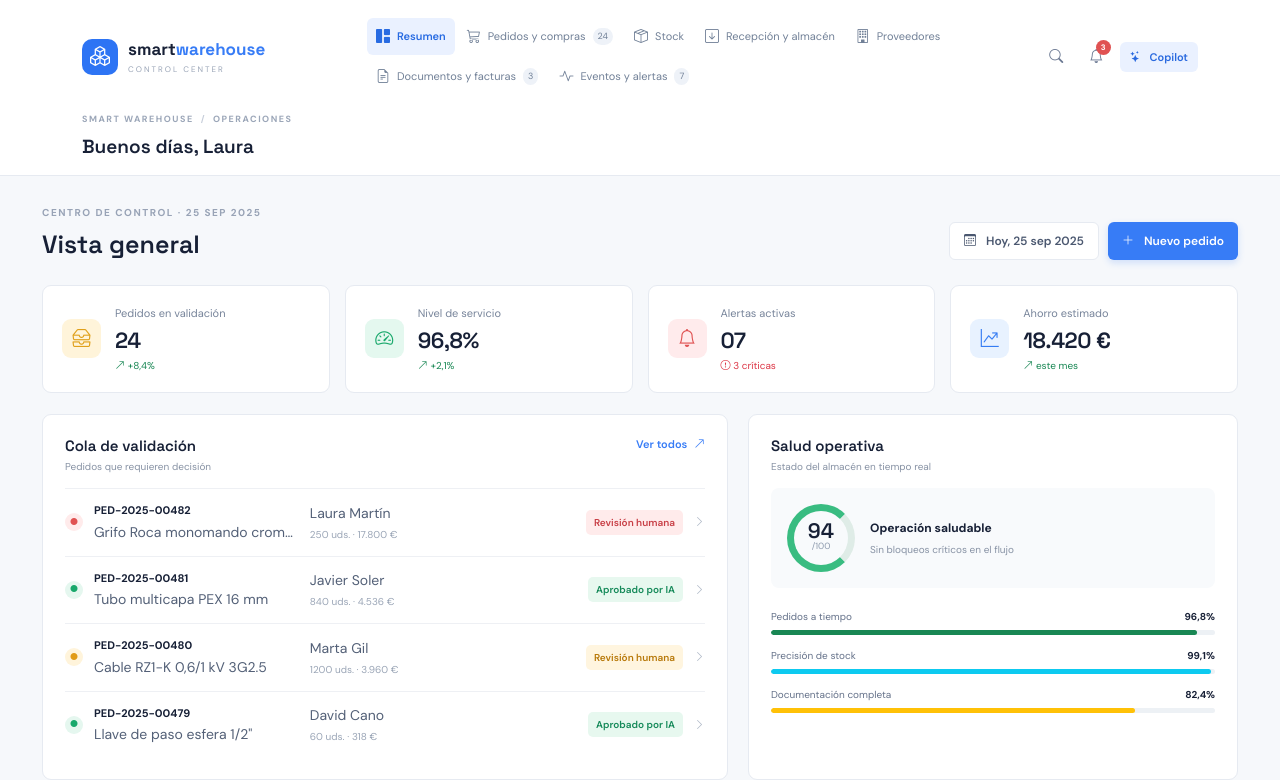
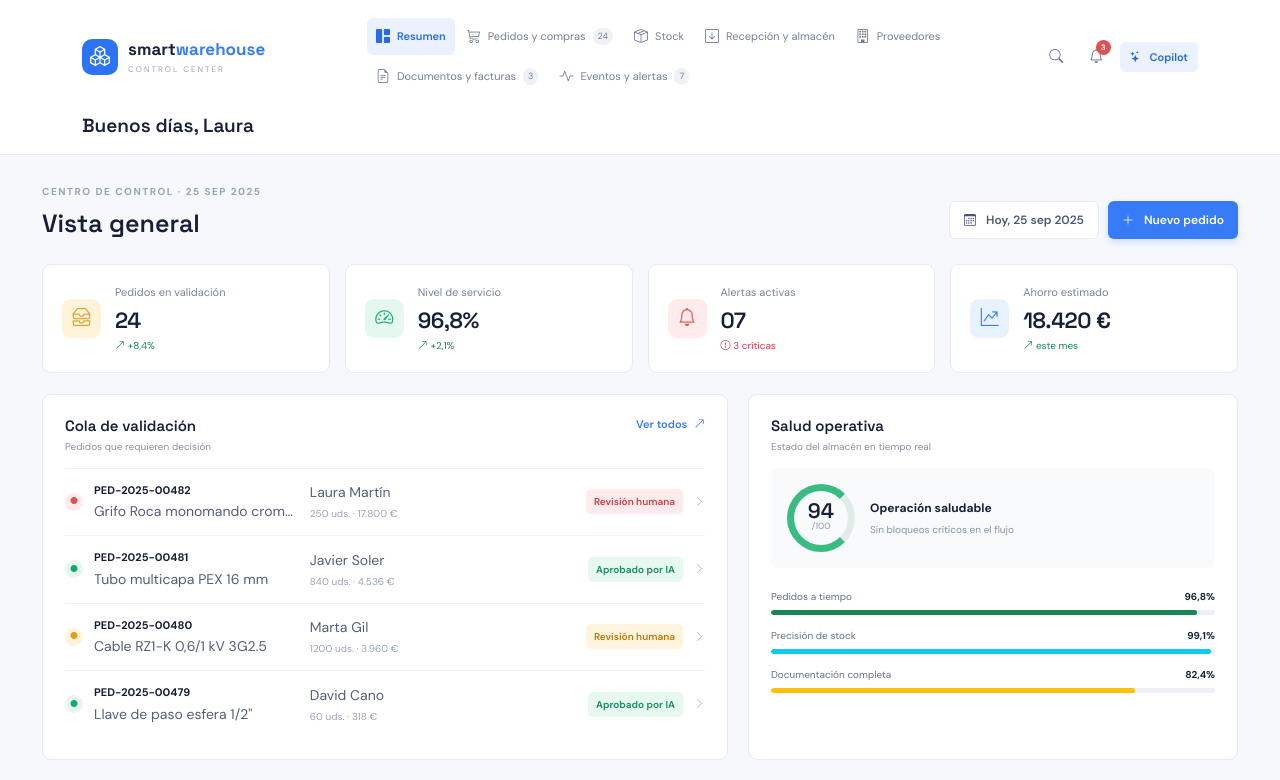
Before and after one commit to neria-rafapenya/smart-warehouse, a React (Vite) app: page / in a window 1280 px wide. Shown: the top 780 px of the page. Built offline with nearby package versions, Linux system fonts and the light colour scheme.

Commit message:
fix: remove dashboard breadcrumb

```diff
--- a/src/App.jsx
+++ b/src/App.jsx
@@ -35,7 +35,7 @@ function App() {
   </div>
 }
 
-function Header({ onCopilot }) { const location = useLocation(); const title = location.pathname === '/' ? 'Buenos días, Laura' : nav.find(x => x.to === location.pathname)?.label || 'Detalle de operación'; return <header className="topbar"><div className="container"><div className="row align-items-center gy-3"><div className="col-12 col-xl-3"><NavLink to="/" className="top-brand"><span className="brand-mark"><i className="bi bi-boxes" /></span><span><strong>smart<span>warehouse</span></strong><small>CONTROL CENTER</small></span></NavLink></div><div className="col-12 col-xl-7"><nav className="top-menu nav nav-pills">{nav.map(item => <NavLink key={item.to} to={item.to} end={item.end} className={({ isActive }) => isActive ? 'nav-link active' : 'nav-link'}><i className={`bi ${item.icon}`} /><span>{item.label}</span>{item.count && <em>{item.count}</em>}</NavLink>)}</nav></div><div className="col-12 col-xl-2"><div className="top-actions justify-content-xl-end"><button className="icon-btn" title="Buscar"><i className="bi bi-search" /></button><button className="icon-btn notification" title="Notificaciones"><i className="bi bi-bell" /><b>3</b></button><button className="copilot-btn" onClick={onCopilot}><i className="bi bi-stars" /> Copilot</button></div></div></div><div className="row"><div className="col-12"><div className="breadcrumb">SMART WAREHOUSE <span>/</span> OPERACIONES</div><h1>{title}</h1></div></div></div></header> }
+function Header({ onCopilot }) { const location = useLocation(); const title = location.pathname === '/' ? 'Buenos días, Laura' : nav.find(x => x.to === location.pathname)?.label || 'Detalle de operación'; return <header className="topbar"><div className="container"><div className="row align-items-center gy-3"><div className="col-12 col-xl-3"><NavLink to="/" className="top-brand"><span className="brand-mark"><i className="bi bi-boxes" /></span><span><strong>smart<span>warehouse</span></strong><small>CONTROL CENTER</small></span></NavLink></div><div className="col-12 col-xl-7"><nav className="top-menu nav nav-pills">{nav.map(item => <NavLink key={item.to} to={item.to} end={item.end} className={({ isActive }) => isActive ? 'nav-link active' : 'nav-link'}><i className={`bi ${item.icon}`} /><span>{item.label}</span>{item.count && <em>{item.count}</em>}</NavLink>)}</nav></div><div className="col-12 col-xl-2"><div className="top-actions justify-content-xl-end"><button className="icon-btn" title="Buscar"><i className="bi bi-search" /></button><button className="icon-btn notification" title="Notificaciones"><i className="bi bi-bell" /><b>3</b></button><button className="copilot-btn" onClick={onCopilot}><i className="bi bi-stars" /> Copilot</button></div></div></div><div className="row"><div className="col-12"><h1>{title}</h1></div></div></div></header> }
 
 const PageTitle = ({ eyebrow, title, children }) => <div className="page-title"><div><div className="eyebrow">{eyebrow}</div><h2>{title}</h2></div><div className="page-actions">{children}</div></div>
 const Button = ({ children, primary = false }) => <button className={primary ? 'btn-main' : 'btn-ghost'}>{children}</button>
--- a/src/topnav.css
+++ b/src/topnav.css
@@ -5,7 +5,7 @@
 .top-brand .brand-mark{flex:none;color:#fff}
 .top-brand strong{display:block;font:700 17px 'Space Grotesk'}.top-brand strong span{color:#377cf6}.top-brand small{display:block;color:#9aa5b7;font-size:8px;letter-spacing:2px;margin-top:3px}
 .top-menu{gap:3px;align-items:center;flex-wrap:wrap}.top-menu .nav-link{display:flex;align-items:center;gap:7px;padding:8px 9px;border-radius:6px;color:#718097;font-size:11px;white-space:nowrap}.top-menu .nav-link i{font-size:14px}.top-menu .nav-link em{font-style:normal;font-size:9px;background:#eef2f8;border-radius:9px;padding:2px 5px}.top-menu .nav-link.active{background:#eaf1ff;color:#286be2;font-weight:600}.top-menu .nav-link.active em{background:#cfe0ff;color:#286be2}
-.topbar .top-actions{display:flex;align-items:center;gap:7px}.topbar .copilot-btn{padding:8px 10px;font-size:11px}.topbar .breadcrumb{margin-top:18px}.topbar h1{font-size:19px}
+.topbar .top-actions{display:flex;align-items:center;gap:7px}.topbar .copilot-btn{padding:8px 10px;font-size:11px}.topbar h1{font-size:19px;margin-top:18px}
 .page-content.container{padding-top:29px;max-width:1380px}
 /* Tamaño base solicitado para el contenido operativo. */
 .page-content{font-size:14px}
@@ -29,5 +29,5 @@
 .page-content .eyebrow,
 .page-content .panel-head p,
 .page-content .reason{font-size:10px}
-@media(max-width:1199px){.topbar{min-height:196px}.top-menu{padding-top:2px}.topbar .breadcrumb{margin-top:10px}}
-@media(max-width:720px){.topbar{padding:14px 0;min-height:0}.top-menu .nav-link{padding:7px 8px}.topbar .breadcrumb{margin-top:12px}.page-content.container{padding-top:22px}.topbar .top-actions{justify-content:flex-start}}
+@media(max-width:1199px){.topbar{min-height:196px}.top-menu{padding-top:2px}}
+@media(max-width:720px){.topbar{padding:14px 0;min-height:0}.top-menu .nav-link{padding:7px 8px}.page-content.container{padding-top:22px}.topbar .top-actions{justify-content:flex-start}}
```
